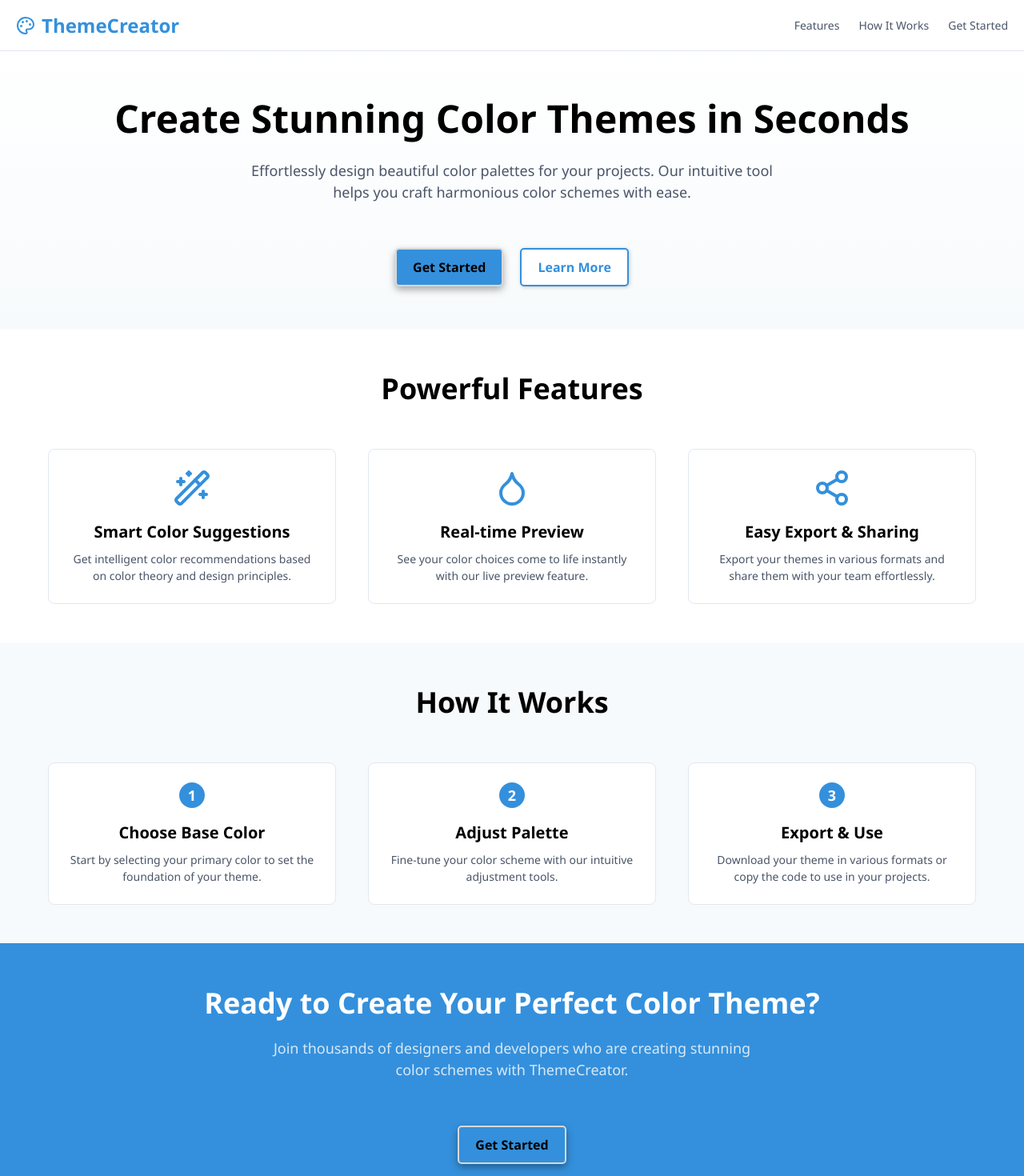
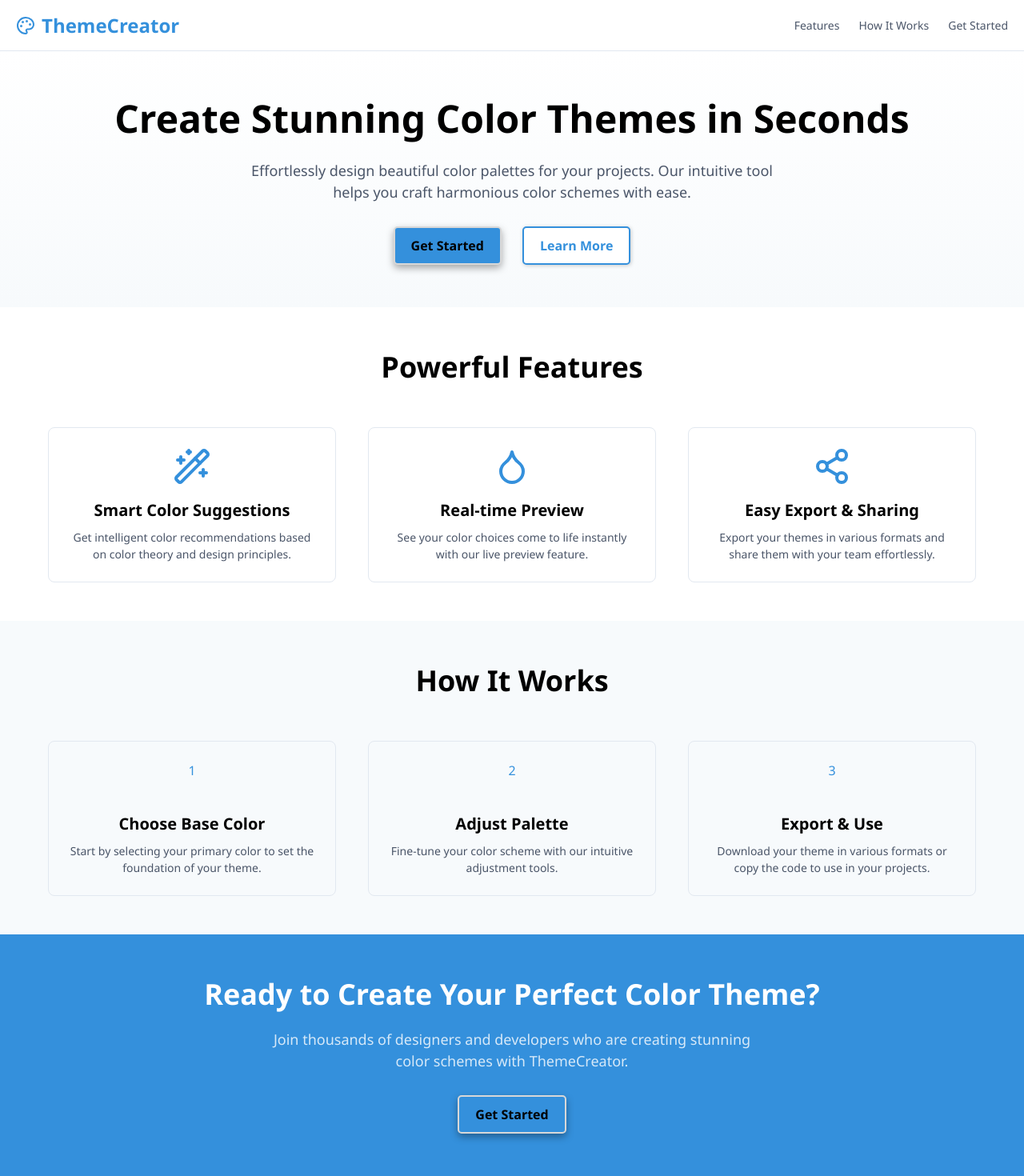
Before and after one commit to akopp90/theme-creator, a React (Vite) app: page / in a window 1280 px wide. Shown: the top 1470 px of the page at 80% size. Built offline with nearby package versions, Linux system fonts and the light colour scheme.

Commit message:
inline styles to css

```diff
--- a/src/Components/Button/Button.css
+++ b/src/Components/Button/Button.css
@@ -1,5 +1,4 @@
 .cta-button {
-  margin-top: 2rem;
   padding: 10px 20px;
   font-size: 16px;
   font-weight: bold;
--- a/src/Components/LandingPage/LandingPage.css
+++ b/src/Components/LandingPage/LandingPage.css
@@ -1,50 +1,205 @@
-.body {
-  margin: 0;
-  padding: 0;
-  font-family: "Open Sans", sans-serif;
-  font-size: 16px;
-  line-height: 1.5;
-  color: #333;
+/* Existing styles */
+
+.landing-page-container {
+  display: flex;
+  flex-direction: column;
+  min-height: 100vh;
 }
-.landing-page {
-  margin: 0;
+
+.header {
+  padding: 0 20px;
+  height: 64px;
+  display: flex;
+  align-items: center;
+  border-bottom: 1px solid #e2e8f0;
+}
+
+.logo-link {
+  display: flex;
+  align-items: center;
+  text-decoration: none;
+  color: #3490dc;
+}
+
+.logo-text {
+  margin-left: 8px;
+  font-size: 24px;
+  font-weight: bold;
+}
+
+.nav {
+  margin-left: auto;
+  display: flex;
+  gap: 24px;
+}
+
+.nav-link {
+  font-size: 14px;
+  text-decoration: none;
+  color: #4a5568;
+}
+
+.hero-section {
+  padding: 48px 0;
+  background: linear-gradient(to bottom, white, #f7fafc);
+}
+
+.hero-content {
+  max-width: 1200px;
+  margin: 0 auto;
+  padding: 0 20px;
+  text-align: center;
+}
+
+.hero-title {
+  font-size: 48px;
+  font-weight: bold;
+  margin-bottom: 16px;
+}
+
+.hero-description {
+  font-size: 18px;
+  color: #4a5568;
+  max-width: 700px;
+  margin: 0 auto 24px;
+}
+
+.hero-buttons {
+  display: flex;
+  justify-content: center;
+  gap: 16px;
+}
+
+.features-section, .how-it-works-section {
+  padding: 48px 0;
+}
+
+.features-section {
+  background-color: white;
+}
+
+.how-it-works-section {
+  background-color: #f7fafc;
+}
+
+.section-content {
+  max-width: 1200px;
+  margin: 0 auto;
+  padding: 0 20px;
+}
+
+.section-title {
+  font-size: 36px;
+  font-weight: bold;
+  text-align: center;
+  margin-bottom: 48px;
+}
+
+.features-grid, .steps-grid {
+  display: grid;
+  grid-template-columns: repeat(auto-fit, minmax(250px, 1fr));
+  gap: 40px;
+}
+
+.feature-card, .step-card {
   display: flex;
   flex-direction: column;
   align-items: center;
-  justify-content: center;
-  height: 100vh;
-  background-color: #f5f5f5;
-  padding: 20px;
+  text-align: center;
+  padding: 24px;
+  border: 1px solid #e2e8f0;
+  border-radius: 8px;
 }
 
-.landing-page h1 {
-  font-size: 4rem;
-  font-weight: 700;
-  margin-bottom: 2rem;
+.feature-icon, .step-number {
+  height: 48px;
+  width: 48px;
+  color: #3490dc;
+  margin-bottom: 16px;
 }
 
-.landing-page p {
-  font-size: 1.5rem;
-  font-weight: 400;
-  margin-bottom: 2rem;
+.feature-title, .step-title {
+  font-size: 20px;
+  font-weight: bold;
+  margin-bottom: 8px;
 }
 
-.landing-page button {
-  font-size: 1.2rem;
-  font-weight: 500;
-  padding: 1rem 2rem;
+.feature-description, .step-description {
+  font-size: 14px;
+  color: #4a5568;
+}
+
+.cta-section {
+  padding: 48px 0;
+  background-color: #3490dc;
+  color: white;
+}
+
+.cta-content {
+  max-width: 1200px;
+  margin: 0 auto;
+  padding: 0 20px;
+  text-align: center;
+}
+
+.cta-title {
+  font-size: 36px;
+  font-weight: bold;
+  margin-bottom: 16px;
+}
+
+.cta-description {
+  font-size: 18px;
+  max-width: 600px;
+  margin: 0 auto 24px;
+  opacity: 0.8;
+}
+
+.footer {
+  padding: 24px;
+  border-top: 1px solid #e2e8f0;
+  display: flex;
+  flex-direction: column;
+  align-items: center;
+  gap: 8px;
+}
+
+.copyright {
+  font-size: 12px;
+  color: #4a5568;
+}
+
+.footer-nav {
+  display: flex;
+  gap: 16px;
+}
+
+.footer-link {
+  font-size: 12px;
+  color: #4a5568;
+  text-decoration: none;
+}
+
+/* Button styles */
+.button {
+  padding: 10px 20px;
+  font-size: 16px;
+  font-weight: bold;
   border: none;
   border-radius: 5px;
-  background-color: #0077cc;
-  color: #fff;
   cursor: pointer;
+  display: inline-flex;
+  align-items: center;
+  justify-content: center;
 }
 
-.landing-page button:hover {
-  background-color: #005fa3;
+.primary-button {
+  background-color: #3490dc;
+  color: white;
 }
-.landing-page ul {
-  list-style: none;
-  margin: 0;
-  padding: 0;
+
+.secondary-button {
+  background-color: white;
+  color: #3490dc;
+  border: 2px solid #3490dc;
 }
--- a/src/Components/LandingPage/LandingPage.jsx
+++ b/src/Components/LandingPage/LandingPage.jsx
@@ -1,166 +1,51 @@
 import React from "react";
 import { Palette, Wand2, Droplet, Share2, ChevronRight } from "lucide-react";
 import Button from "../Button/Button";
-
-const buttonStyle = {
-  padding: "10px 20px",
-  fontSize: "16px",
-  fontWeight: "bold",
-  border: "none",
-  borderRadius: "5px",
-  cursor: "pointer",
-  display: "inline-flex",
-  alignItems: "center",
-  justifyContent: "center",
-};
-
-const primaryButtonStyle = {
-  ...buttonStyle,
-  backgroundColor: "#3490dc",
-  color: "white",
-};
-
-const secondaryButtonStyle = {
-  ...buttonStyle,
-  backgroundColor: "white",
-  color: "#3490dc",
-  border: "2px solid #3490dc",
-};
+import "./LandingPage.css";
 
 export default function LandingPage() {
   return (
-    <div
-      style={{ display: "flex", flexDirection: "column", minHeight: "100vh" }}
-    >
-      <header
-        style={{
-          padding: "0 20px",
-          height: "64px",
-          display: "flex",
-          alignItems: "center",
-          borderBottom: "1px solid #e2e8f0",
-        }}
-      >
-        <a
-          href="/"
-          style={{
-            display: "flex",
-            alignItems: "center",
-            textDecoration: "none",
-            color: "#3490dc",
-          }}
-        >
-          <Palette style={{ height: "24px", width: "24px" }} />
-          <span
-            style={{ marginLeft: "8px", fontSize: "24px", fontWeight: "bold" }}
-          >
-            ThemeCreator
-          </span>
+    <div className="landing-page-container">
+      <header className="header">
+        <a href="/" className="logo-link">
+          <Palette className="logo-icon" />
+          <span className="logo-text">ThemeCreator</span>
         </a>
-        <nav style={{ marginLeft: "auto", display: "flex", gap: "24px" }}>
-          <a
-            href="#features"
-            style={{
-              fontSize: "14px",
-              textDecoration: "none",
-              color: "#4a5568",
-            }}
-          >
+        <nav className="nav">
+          <a href="#features" className="nav-link">
             Features
           </a>
-          <a
-            href="#how-it-works"
-            style={{
-              fontSize: "14px",
-              textDecoration: "none",
-              color: "#4a5568",
-            }}
-          >
+          <a href="#how-it-works" className="nav-link">
             How It Works
           </a>
-
-          <a
-            href="https://theme-creator-nine.vercel.app/"
-            style={{
-              fontSize: "14px",
-              textDecoration: "none",
-              color: "#4a5568",
-            }}
-          >
+          <a href="https://theme-creator-nine.vercel.app/" className="nav-link">
             Get Started
           </a>
         </nav>
       </header>
-      <main style={{ flex: 1 }}>
-        <section
-          style={{
-            padding: "48px 0",
-            background: "linear-gradient(to bottom, white, #f7fafc)",
-          }}
-        >
-          <div
-            style={{
-              maxWidth: "1200px",
-              margin: "0 auto",
-              padding: "0 20px",
-              textAlign: "center",
-            }}
-          >
-            <h1
-              style={{
-                fontSize: "48px",
-                fontWeight: "bold",
-                marginBottom: "16px",
-              }}
-            >
+      <main>
+        <section className="hero-section">
+          <div className="hero-content">
+            <h1 className="hero-title">
               Create Stunning Color Themes in Seconds
             </h1>
-            <p
-              style={{
-                fontSize: "18px",
-                color: "#4a5568",
-                maxWidth: "700px",
-                margin: "0 auto 24px",
-              }}
-            >
+            <p className="hero-description">
               Effortlessly design beautiful color palettes for your projects.
               Our intuitive tool helps you craft harmonious color schemes with
               ease.
             </p>
-            <div>
-              <Button thistyle={primaryButtonStyle}>Get Started</Button>
+            <div className="hero-buttons">
+              <Button className="button primary-button">Get Started</Button>
               <a href="#how-it-works">
-                <button style={{ ...secondaryButtonStyle, marginLeft: "16px" }}>
-                  Learn More
-                </button>
+                <button className="button secondary-button">Learn More</button>
               </a>
             </div>
           </div>
         </section>
-        <section
-          id="features"
-          style={{ padding: "48px 0", backgroundColor: "white" }}
-        >
-          <div
-            style={{ maxWidth: "1200px", margin: "0 auto", padding: "0 20px" }}
-          >
-            <h2
-              style={{
-                fontSize: "36px",
-                fontWeight: "bold",
-                textAlign: "center",
-                marginBottom: "48px",
-              }}
-            >
-              Powerful Features
-            </h2>
-            <div
-              style={{
-                display: "grid",
-                gridTemplateColumns: "repeat(auto-fit, minmax(250px, 1fr))",
-                gap: "40px",
-              }}
-            >
+        <section id="features" className="features-section">
+          <div className="section-content">
+            <h2 className="section-title">Powerful Features</h2>
+            <div className="features-grid">
               {[
                 {
                   icon: Wand2,
@@ -181,67 +66,19 @@ export default function LandingPage() {
                     "Export your themes in various formats and share them with your team effortlessly.",
                 },
               ].map((feature, index) => (
-                <div
-                  key={index}
-                  style={{
-                    display: "flex",
-                    flexDirection: "column",
-                    alignItems: "center",
-                    textAlign: "center",
-                    padding: "24px",
-                    border: "1px solid #e2e8f0",
-                    borderRadius: "8px",
-                  }}
-                >
-                  <feature.icon
-                    style={{
-                      height: "48px",
-                      width: "48px",
-                      color: "#3490dc",
-                      marginBottom: "16px",
-                    }}
-                  />
-                  <h3
-                    style={{
-                      fontSize: "20px",
-                      fontWeight: "bold",
-                      marginBottom: "8px",
-                    }}
-                  >
-                    {feature.title}
-                  </h3>
-                  <p style={{ fontSize: "14px", color: "#4a5568" }}>
-                    {feature.description}
-                  </p>
+                <div key={index} className="feature-card">
+                  <feature.icon className="feature-icon" />
+                  <h3 className="feature-title">{feature.title}</h3>
+                  <p className="feature-description">{feature.description}</p>
                 </div>
               ))}
             </div>
           </div>
         </section>
-        <section
-          id="how-it-works"
-          style={{ padding: "48px 0", backgroundColor: "#f7fafc" }}
-        >
-          <div
-            style={{ maxWidth: "1200px", margin: "0 auto", padding: "0 20px" }}
-          >
-            <h2
-              style={{
-                fontSize: "36px",
-                fontWeight: "bold",
-                textAlign: "center",
-                marginBottom: "48px",
-              }}
-            >
-              How It Works
-            </h2>
-            <div
-              style={{
-                display: "grid",
-                gridTemplateColumns: "repeat(auto-fit, minmax(250px, 1fr))",
-                gap: "40px",
-              }}
-            >
+        <section id="how-it-works" className="how-it-works-section">
+          <div className="section-content">
+            <h2 className="section-title">How It Works</h2>
+            <div className="steps-grid">
               {[
                 {
                   step: 1,
@@ -262,90 +99,26 @@ export default function LandingPage() {
                     "Download your theme in various formats or copy the code to use in your projects.",
                 },
               ].map((step, index) => (
-                <div
-                  key={index}
-                  style={{
-                    display: "flex",
-                    flexDirection: "column",
-                    alignItems: "center",
-                    textAlign: "center",
-                    padding: "24px",
-                    backgroundColor: "white",
-                    border: "1px solid #e2e8f0",
-                    borderRadius: "8px",
-                  }}
-                >
-                  <div
-                    style={{
-                      backgroundColor: "#3490dc",
-                      color: "white",
-                      width: "32px",
-                      height: "32px",
-                      borderRadius: "50%",
-                      display: "flex",
-                      alignItems: "center",
-                      justifyContent: "center",
-                      fontSize: "18px",
-                      fontWeight: "bold",
-                      marginBottom: "16px",
-                    }}
-                  >
-                    {step.step}
-                  </div>
-                  <h3
-                    style={{
-                      fontSize: "20px",
-                      fontWeight: "bold",
-                      marginBottom: "8px",
-                    }}
-                  >
-                    {step.title}
-                  </h3>
-                  <p style={{ fontSize: "14px", color: "#4a5568" }}>
-                    {step.description}
-                  </p>
+                <div key={index} className="step-card">
+                  <div className="step-number">{step.step}</div>
+                  <h3 className="step-title">{step.title}</h3>
+                  <p className="step-description">{step.description}</p>
                 </div>
               ))}
             </div>
           </div>
         </section>
-        <section
-          style={{
-            padding: "48px 0",
-            backgroundColor: "#3490dc",
-            color: "white",
-          }}
-        >
-          <div
-            style={{
-              maxWidth: "1200px",
-              margin: "0 auto",
-              padding: "0 20px",
-              textAlign: "center",
-            }}
-          >
-            <h2
-              style={{
-                fontSize: "36px",
-                fontWeight: "bold",
-                marginBottom: "16px",
-              }}
-            >
+        <section className="cta-section">
+          <div className="cta-content">
+            <h2 className="cta-title">
               Ready to Create Your Perfect Color Theme?
             </h2>
-            <p
-              style={{
-                fontSize: "18px",
-                maxWidth: "600px",
-                margin: "0 auto 24px",
-                opacity: 0.8,
-              }}
-            >
+            <p className="cta-description">
               Join thousands of designers and developers who are creating
               stunning color schemes with ThemeCreator.
             </p>
             <Button
-              thisStyle={secondaryButtonStyle}
+              className="button secondary-button"
               onClick={() => (window.location.href = "/theme-manager")}
             >
               Get Started
@@ -353,38 +126,13 @@ export default function LandingPage() {
           </div>
         </section>
       </main>
-      <footer
-        style={{
-          padding: "24px",
-          borderTop: "1px solid #e2e8f0",
-          display: "flex",
-          flexDirection: "column",
-          alignItems: "center",
-          gap: "8px",
-        }}
-      >
-        <p style={{ fontSize: "12px", color: "#4a5568" }}>
-          © 2024 ThemeCreator. All rights reserved.
-        </p>
-        <nav style={{ display: "flex", gap: "16px" }}>
-          <a
-            href="#"
-            style={{
-              fontSize: "12px",
-              color: "#4a5568",
-              textDecoration: "none",
-            }}
-          >
+      <footer className="footer">
+        <p className="copyright">© 2024 ThemeCreator. All rights reserved.</p>
+        <nav className="footer-nav">
+          <a href="#" className="footer-link">
             Terms of Service
           </a>
-          <a
-            href="#"
-            style={{
-              fontSize: "12px",
-              color: "#4a5568",
-              textDecoration: "none",
-            }}
-          >
+          <a href="#" className="footer-link">
             Privacy
           </a>
         </nav>
```
